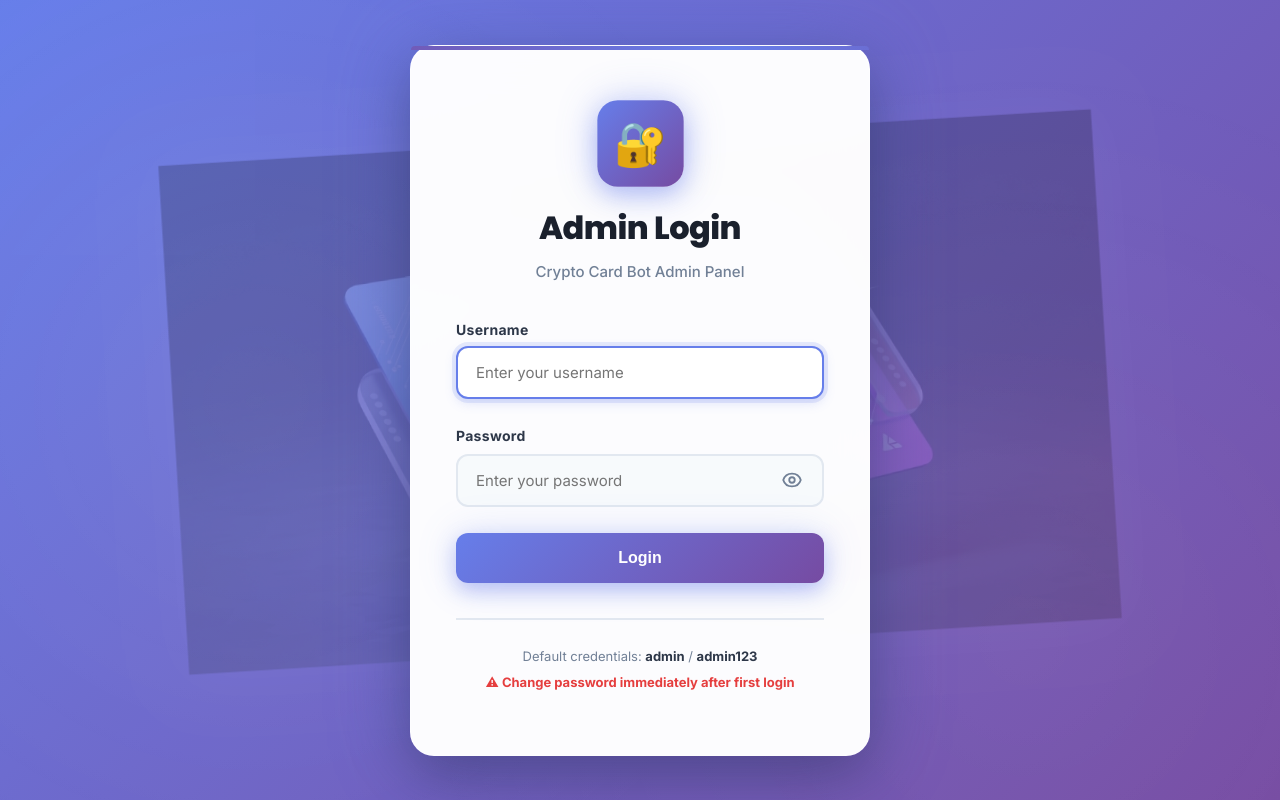
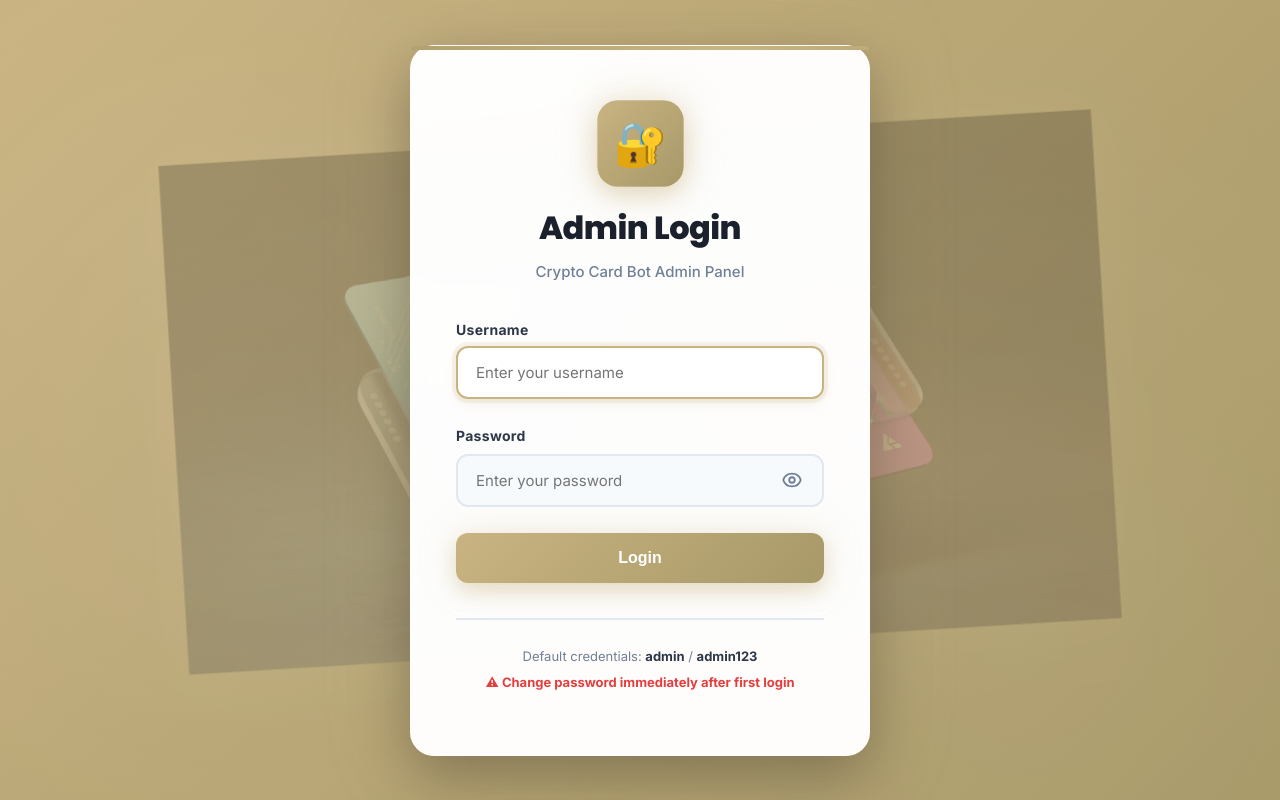
Before and after one commit to Ddjalex/ET, a PHP site: page /admin/login.php in a window 1280 px wide. Run offline with PHP 8.4, Linux system fonts and the light colour scheme; some libraries are stand-ins or nearby versions.

Commit message:
Update admin dashboard to use a new elegant gold color theme
Replace existing blue and purple color scheme with a gold gradient and associated shades in admin dashboard styles and login page.

Replit-Commit-Author: Agent
Replit-Commit-Session-Id: 34f133da-a5d6-4746-aaa2-bcabf6eae586
Replit-Commit-Checkpoint-Type: full_checkpoint
Replit-Commit-Screenshot-Url: https://storage.googleapis.com/screenshot-production-us-central1/be188faf-3d9b-4acf-aaad-175956a1442c/34f133da-a5d6-4746-aaa2-bcabf6eae586/1GeTGhp

```diff
--- a/public_html/admin/login.php
+++ b/public_html/admin/login.php
@@ -51,7 +51,7 @@ if ($_SERVER['REQUEST_METHOD'] === 'POST') {
         }
         body {
             font-family: 'Inter', -apple-system, BlinkMacSystemFont, 'Segoe UI', sans-serif;
-            background: linear-gradient(135deg, #667eea 0%, #764ba2 100%);
+            background: linear-gradient(135deg, #C9B382 0%, #A89968 100%);
             min-height: 100vh;
             display: flex;
             align-items: center;
@@ -125,7 +125,7 @@ if ($_SERVER['REQUEST_METHOD'] === 'POST') {
             border-radius: 24px;
             box-shadow:
                 0 20px 60px rgba(0, 0, 0, 0.3),
-                0 0 80px rgba(102, 126, 234, 0.4),
+                0 0 80px rgba(201, 179, 130, 0.4),
                 inset 0 1px 0 rgba(255, 255, 255, 0.8);
             width: 100%;
             max-width: 460px;
@@ -141,7 +141,7 @@ if ($_SERVER['REQUEST_METHOD'] === 'POST') {
             left: 0;
             right: 0;
             height: 4px;
-            background: linear-gradient(90deg, #667eea 0%, #764ba2 50%, #667eea 100%);
+            background: linear-gradient(90deg, #C9B382 0%, #A89968 50%, #C9B382 100%);
             background-size: 200% 100%;
             border-radius: 24px 24px 0 0;
             animation: shimmer 3s linear infinite;
@@ -153,7 +153,7 @@ if ($_SERVER['REQUEST_METHOD'] === 'POST') {
         .logo-icon {
             width: 85px;
             height: 85px;
-            background: linear-gradient(135deg, #667eea 0%, #764ba2 100%);
+            background: linear-gradient(135deg, #C9B382 0%, #A89968 100%);
             border-radius: 20px;
             display: inline-flex;
             align-items: center;
@@ -161,8 +161,8 @@ if ($_SERVER['REQUEST_METHOD'] === 'POST') {
             font-size: 42px;
             margin-bottom: 18px;
             box-shadow:
-                0 8px 24px rgba(102, 126, 234, 0.4),
-                0 0 40px rgba(102, 126, 234, 0.3);
+                0 8px 24px rgba(201, 179, 130, 0.4),
+                0 0 40px rgba(201, 179, 130, 0.3);
             transition: all 0.3s ease;
             animation: pulse 3s ease-in-out infinite;
         }
@@ -172,7 +172,7 @@ if ($_SERVER['REQUEST_METHOD'] === 'POST') {
         }
         .logo-icon:hover {
             transform: rotate(360deg) scale(1.1);
-            box-shadow: 0 10px 30px rgba(102, 126, 234, 0.6);
+            box-shadow: 0 10px 30px rgba(201, 179, 130, 0.6);
         }
         h1 {
             color: #1a202c;
@@ -215,11 +215,11 @@ if ($_SERVER['REQUEST_METHOD'] === 'POST') {
         input[type="text"]:focus,
         input[type="password"]:focus {
             outline: none;
-            border-color: #667eea;
+            border-color: #C9B382;
             background: white;
             box-shadow:
-                0 0 0 4px rgba(102, 126, 234, 0.15),
-                0 4px 12px rgba(102, 126, 234, 0.2);
+                0 0 0 4px rgba(201, 179, 130, 0.15),
+                0 4px 12px rgba(201, 179, 130, 0.2);
             transform: translateY(-2px);
         }
         .password-wrapper {
@@ -244,8 +244,8 @@ if ($_SERVER['REQUEST_METHOD'] === 'POST') {
             border-radius: 8px;
         }
         .password-toggle:hover {
-            color: #667eea;
-            background: rgba(102, 126, 234, 0.1);
+            color: #C9B382;
+            background: rgba(201, 179, 130, 0.1);
         }
         .password-toggle svg {
             width: 22px;
@@ -254,7 +254,7 @@ if ($_SERVER['REQUEST_METHOD'] === 'POST') {
         button[type="submit"] {
             width: 100%;
             padding: 16px;
-            background: linear-gradient(135deg, #667eea 0%, #764ba2 100%);
+            background: linear-gradient(135deg, #C9B382 0%, #A89968 100%);
             color: white;
             border: none;
             border-radius: 12px;
@@ -263,8 +263,8 @@ if ($_SERVER['REQUEST_METHOD'] === 'POST') {
             cursor: pointer;
             transition: all 0.3s cubic-bezier(0.4, 0, 0.2, 1);
             box-shadow:
-                0 8px 20px rgba(102, 126, 234, 0.4),
-                0 0 40px rgba(102, 126, 234, 0.2);
+                0 8px 20px rgba(201, 179, 130, 0.4),
+                0 0 40px rgba(201, 179, 130, 0.2);
             position: relative;
             overflow: hidden;
         }
@@ -284,8 +284,8 @@ if ($_SERVER['REQUEST_METHOD'] === 'POST') {
         button[type="submit"]:hover {
             transform: translateY(-3px);
             box-shadow:
-                0 12px 28px rgba(102, 126, 234, 0.5),
-                0 0 60px rgba(102, 126, 234, 0.4);
+                0 12px 28px rgba(201, 179, 130, 0.5),
+                0 0 60px rgba(201, 179, 130, 0.4);
         }
         button[type="submit"]:active {
             transform: translateY(-1px);
```
Also changed, not shown: public_html/admin/assets/admin-styles.css (+22 -22 lines).
